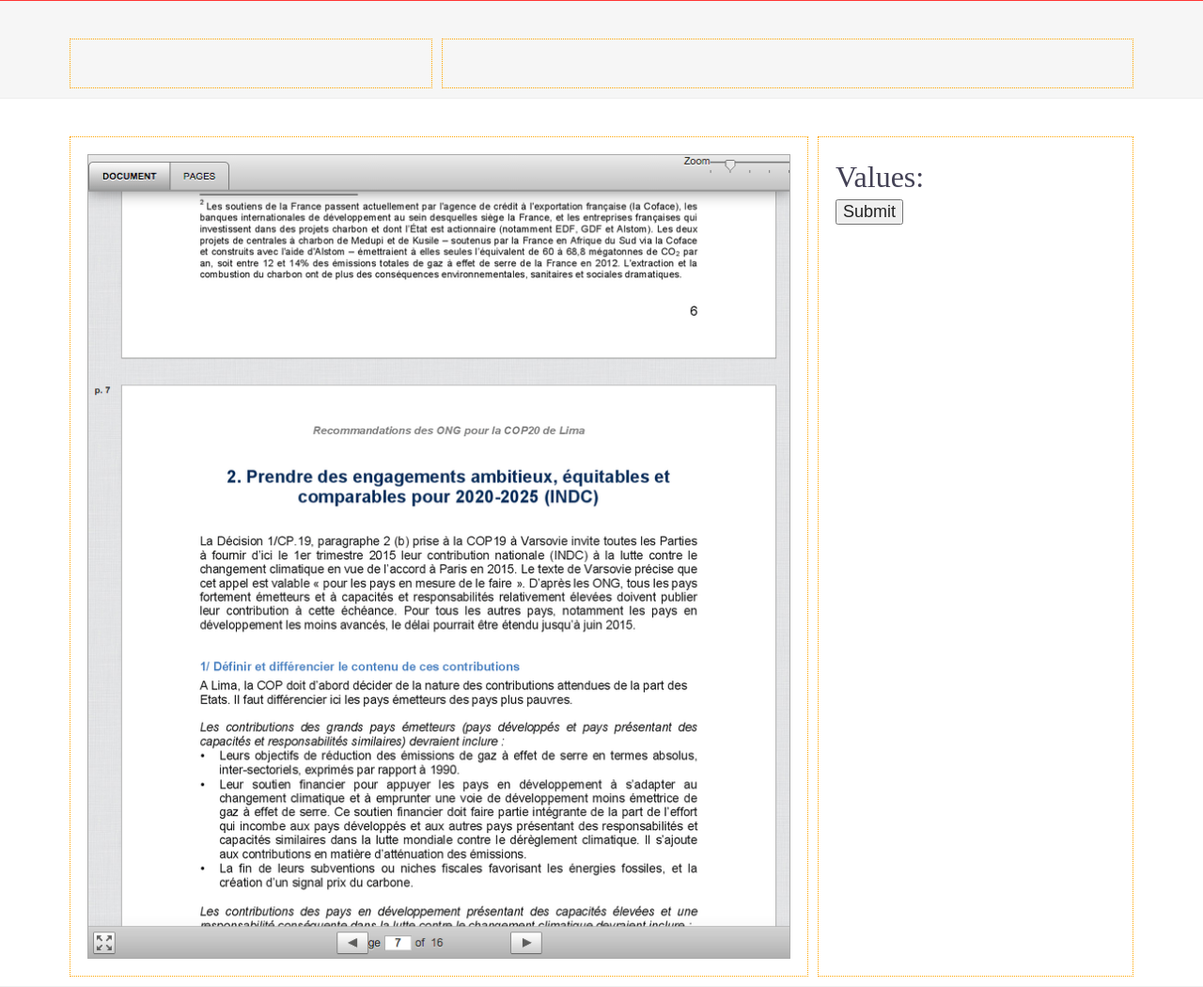
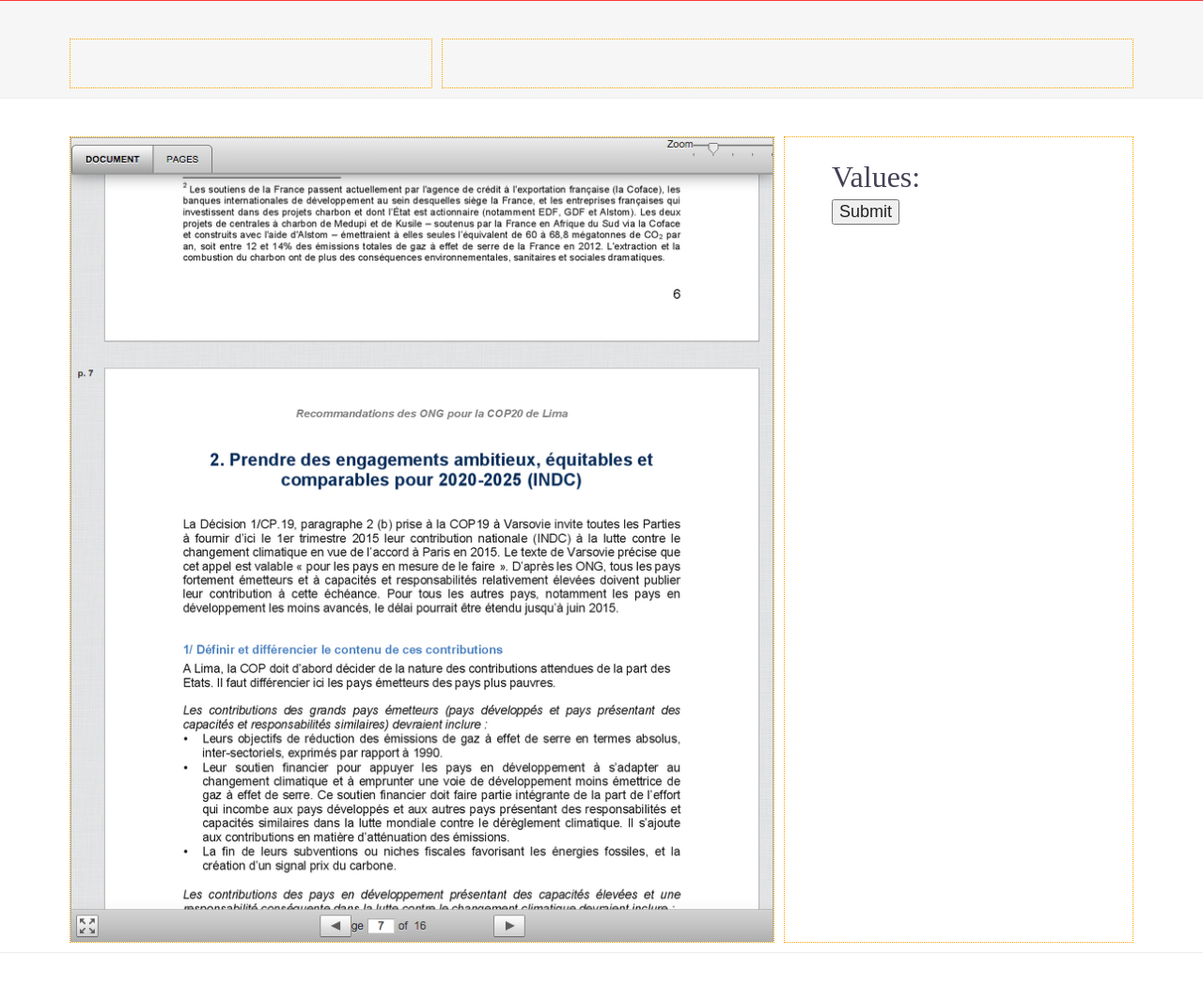
Before and after one commit to Contexte/eu-hackathon, a Django app: page /axis/ in a window 1280 px wide. Shown: the part 345-1395 px from the top of the page at 94% size. After the commit the page ends 1359 px from the top, so only its background shows below. Run offline with Django 3.2, Linux system fonts and the light colour scheme; data comes from the database, SQL or seed files in the repository; data that the repository does not hold is empty; some libraries are stand-ins or nearby versions.

Commit message:
moar css

```diff
--- a/positions_explorer/positions/static/css/main.css
+++ b/positions_explorer/positions/static/css/main.css
@@ -170,6 +170,13 @@ body {
 }
 .col-66 {
   width: 66.66666%;
+}
+
+.col-document {
+  padding: 0;
+}
+.col-values {
+  padding-left: 50px;
 }
 
 .axis-description {
--- a/positions_explorer/positions/templates/positions/axis_detail.html
+++ b/positions_explorer/positions/templates/positions/axis_detail.html
@@ -45,13 +45,13 @@
 
     <div class="row slice-main">
 
-      <div class="col col-66">
+      <div class="col col-66 col-document">
 
         <img src="{% static 'img/document.png' %}" alt="Document">
 
       </div>
 
-      <div class="col">
+      <div class="col col-values">
 
         <div class="element-l">Values:</div>
 
```
